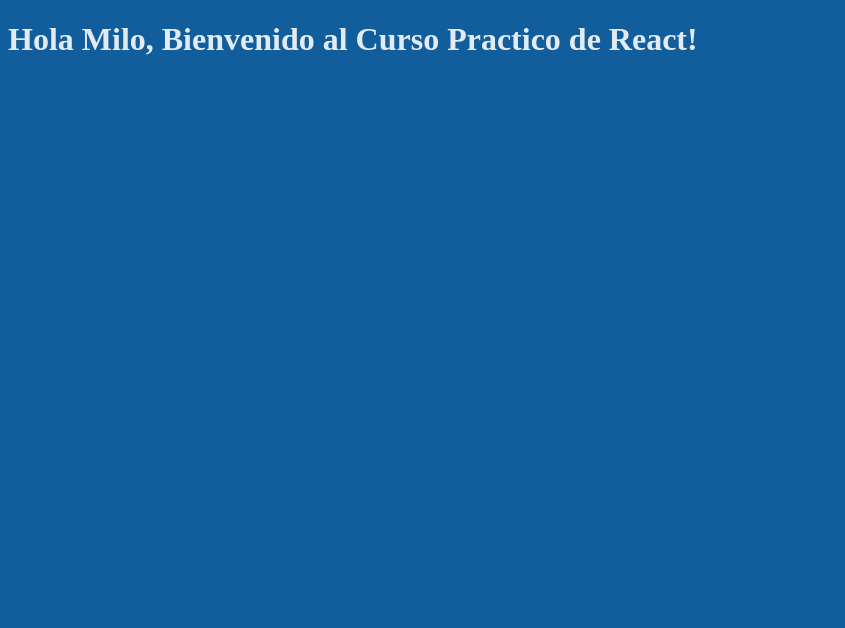
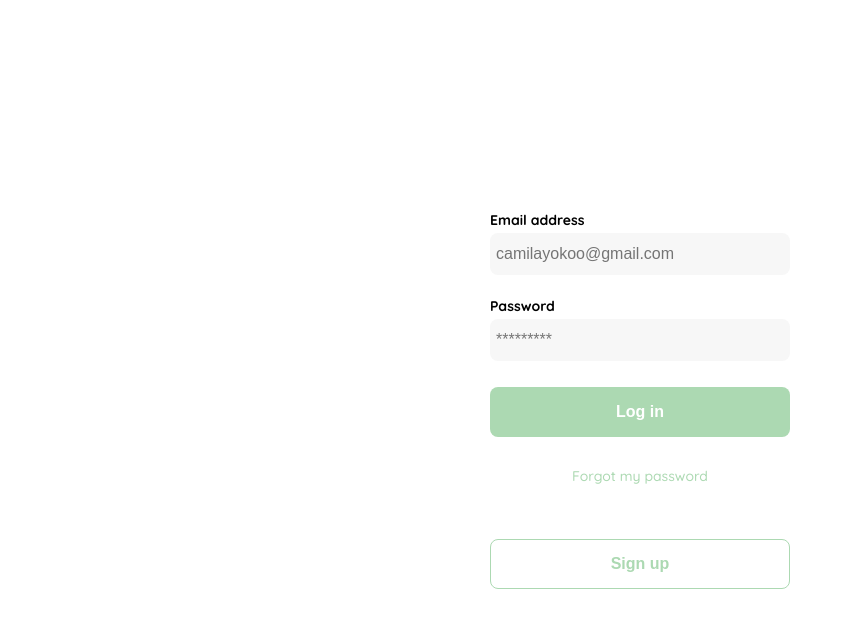
Before and after one commit to MiloJuarez/react-shop, a React app: page / in a window 1280 px wide. Shown: the top 628 px of the page, without its empty margins (0-845 px from the left). Built offline with nearby package versions, Linux system fonts and the light colour scheme.

Commit message:
Estilacion del componente Login container

```diff
--- a/public/index.html
+++ b/public/index.html
@@ -4,6 +4,12 @@
         <meta charset="UTF-8" />
         <meta http-equiv="X-UA-Compatible" content="IE=edge" />
         <meta name="viewport" content="width=device-width, initial-scale=1.0" />
+        <link rel="preconnect" href="https://fonts.googleapis.com" />
+        <link rel="preconnect" href="https://fonts.gstatic.com" crossorigin />
+        <link
+            href="https://fonts.googleapis.com/css2?family=Quicksand:wght@300;500;700&display=swap"
+            rel="stylesheet"
+        />
         <title>React shop</title>
     </head>
     <body>
--- a/src/components/App.jsx
+++ b/src/components/App.jsx
@@ -1,8 +1,14 @@
 import React from "react";
-import "../styles/global.scss";
+import Layout from "../containers/Layout";
+import Login from "../containers/Login";
+import "../styles/global.css";
 
 const App = () => {
-    return <h1>Hola Milo, Bienvenido al Curso Practico de React!</h1>;
+    return (
+        <Layout>
+            <Login />
+        </Layout>
+    );
 };
 
 export default App;
--- /dev/null
+++ b/src/containers/Layout.jsx
@@ -0,0 +1,7 @@
+import React from "react";
+
+const Layout = ({ children }) => {
+    return <div className="Layout">{children}</div>;
+};
+
+export default Layout;
--- a/src/containers/Login.jsx
+++ b/src/containers/Login.jsx
@@ -1,39 +1,49 @@
-import React from 'react';
+import React from "react";
+import "../styles/Login.scss";
 
 const App = () => {
     return (
-        <div className="login">
-            <div className="form-container">
-                <img src="./assets/logos/logo_yard_sale.svg" alt="Logo" className="logo" />
+        <div class="login">
+            <div class="form-container">
+                <img
+                    src="./assets/logos/logo_yard_sale.svg"
+                    alt="Logo"
+                    class="logo"
+                />
 
-                <h1 className="title">Create a new password</h1>
-                <p className="subtitle">Enter a new password for your account</p>
+                <form action="/" class="form">
+                    <label for="email" class="label">
+                        Email address
+                    </label>
+                    <input
+                        type="email"
+                        name="email"
+                        id="email"
+                        class="input input-email"
+                        placeholder="camilayokoo@gmail.com"
+                    />
 
-                <form action="/" className="form">
-                <label for="password" className="label">Password</label>
+                    <label for="password" class="label">
+                        Password
+                    </label>
                     <input
                         type="password"
                         name="password"
                         id="password"
                         placeholder="*********"
-                    className="input input-password"
-                />
-
-                <label for="new-password" className="label">New password</label>
-                <input
-                    type="password"
-                    name="new-password"
-                    id="new-password"
-                    placeholder="*********"
-                    className="input input-password"
+                        class="input input-password"
                     />
 
                     <input
                         type="submit"
-                    value="Confirm"
-                    className="primary-button login-button"
+                        value="Log in"
+                        class="primary-button login-button"
                     />
+
+                    <a href="/">Forgot my password</a>
                 </form>
+
+                <button class="secondary-button signup-button">Sign up</button>
             </div>
         </div>
     );
--- /dev/null
+++ b/src/styles/Login.scss
@@ -0,0 +1,86 @@
+@use "vars";
+
+.login {
+    display: grid;
+    width: 100%;
+    height: 100vh;
+    place-items: center;
+}
+.form-container {
+    display: grid;
+    grid-template-rows: auto 1fr auto;
+    width: 300px;
+}
+.logo {
+    display: none;
+    width: 150px;
+    margin-bottom: 48px;
+    justify-self: center;
+}
+.form {
+    display: flex;
+    flex-direction: column;
+}
+.form a {
+    margin-bottom: 54px;
+    font-size: var(--sm);
+    text-align: center;
+    text-decoration: none;
+    color: var(--hospital-green);
+}
+.label {
+    margin-bottom: 4px;
+    font-size: var(--sm);
+    font-weight: bold;
+}
+.input {
+    height: 30px;
+    margin-bottom: 12px;
+    padding: 6px;
+    font-size: var(--md);
+    background-color: var(--text-input-field);
+    border: none;
+    border-radius: 8px;
+}
+.input-email {
+    margin-bottom: 22px;
+}
+.primary-button {
+    width: 100%;
+    height: 50px;
+    font-size: var(--md);
+    font-weight: bold;
+    background-color: var(--hospital-green);
+    border-radius: 8px;
+    border: none;
+    color: var(--white);
+    cursor: pointer;
+}
+.secondary-button {
+    width: 100%;
+    height: 50px;
+    font-size: var(--md);
+    font-weight: bold;
+    background-color: var(--white);
+    border-radius: 8px;
+    border: 1px solid var(--hospital-green);
+    color: var(--hospital-green);
+    cursor: pointer;
+}
+.login-button {
+    margin-top: 14px;
+    margin-bottom: 30px;
+}
+@media (max-width: 640px) {
+    .logo {
+        display: block;
+    }
+    .form-container {
+        position: relative;
+    }
+    .secondary-button {
+        position: fixed;
+        bottom: 20px;
+        width: inherit;
+    }
+}
--- /dev/null
+++ b/src/styles/_vars.scss
@@ -0,0 +1,9 @@
+:root {
+    --white: #ffffff;
+    --very-light-pink: #c7c7c7;
+    --text-input-field: #f7f7f7;
+    --hospital-green: #acd9b2;
+    --sm: 14px;
+    --md: 16px;
+    --lg: 18px;
+}
--- /dev/null
+++ b/src/styles/global.css
@@ -0,0 +1,4 @@
+body {
+    margin: 0;
+    font-family: "Quicksand", sans-serif;
+}
--- a/src/styles/global.scss
+++ /dev/null
@@ -1,7 +0,0 @@
-$base-color: #125d9b;
-$color: rgba(white, 0.88);
-
-body {
-    background-color: $base-color;
-    color: $color;
-}
--- a/webpack.config.js
+++ b/webpack.config.js
@@ -28,7 +28,7 @@
                 },
             },
             {
-                test: /\.s[ac]ss$/i,
+                test: /\.(css|scss)$/i,
                 use: ["style-loader", "css-loader", "sass-loader"],
             },
         ],
```
Lines whose indentation alone changed are shown as unchanged.
